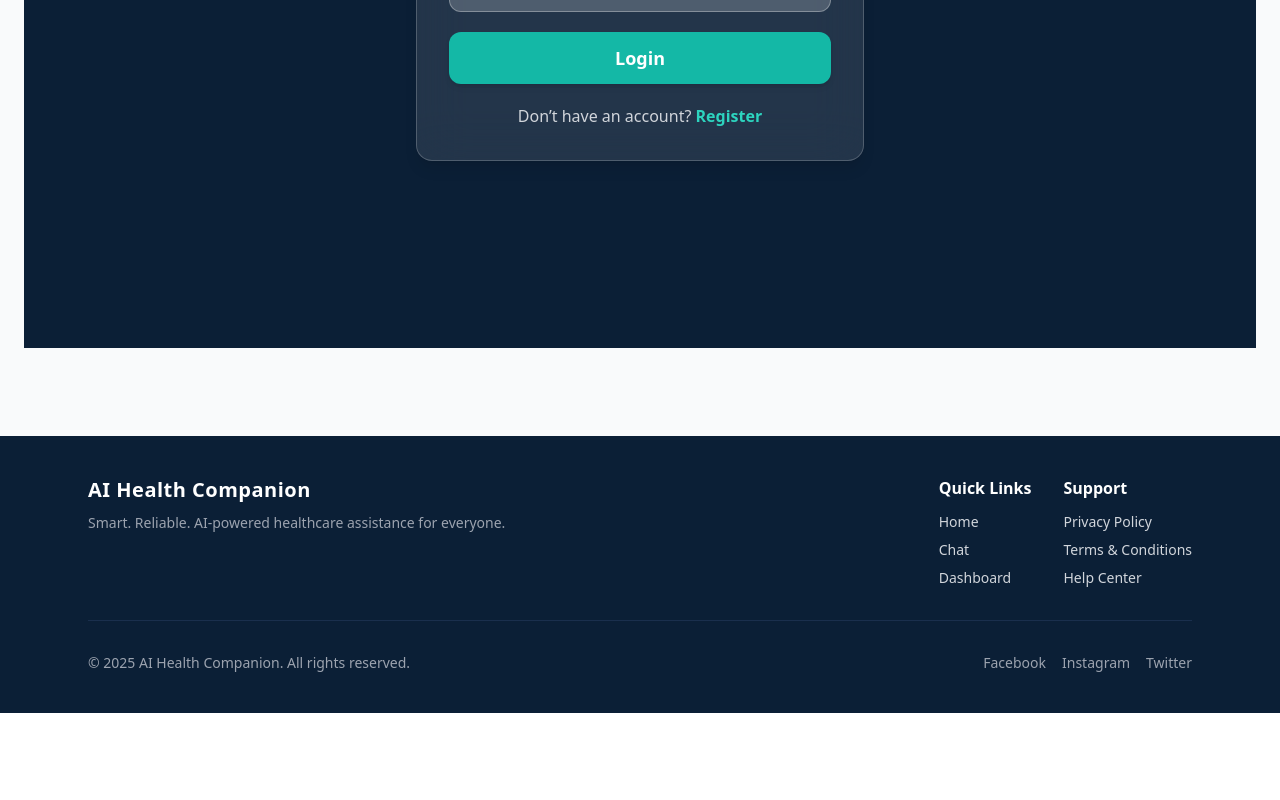
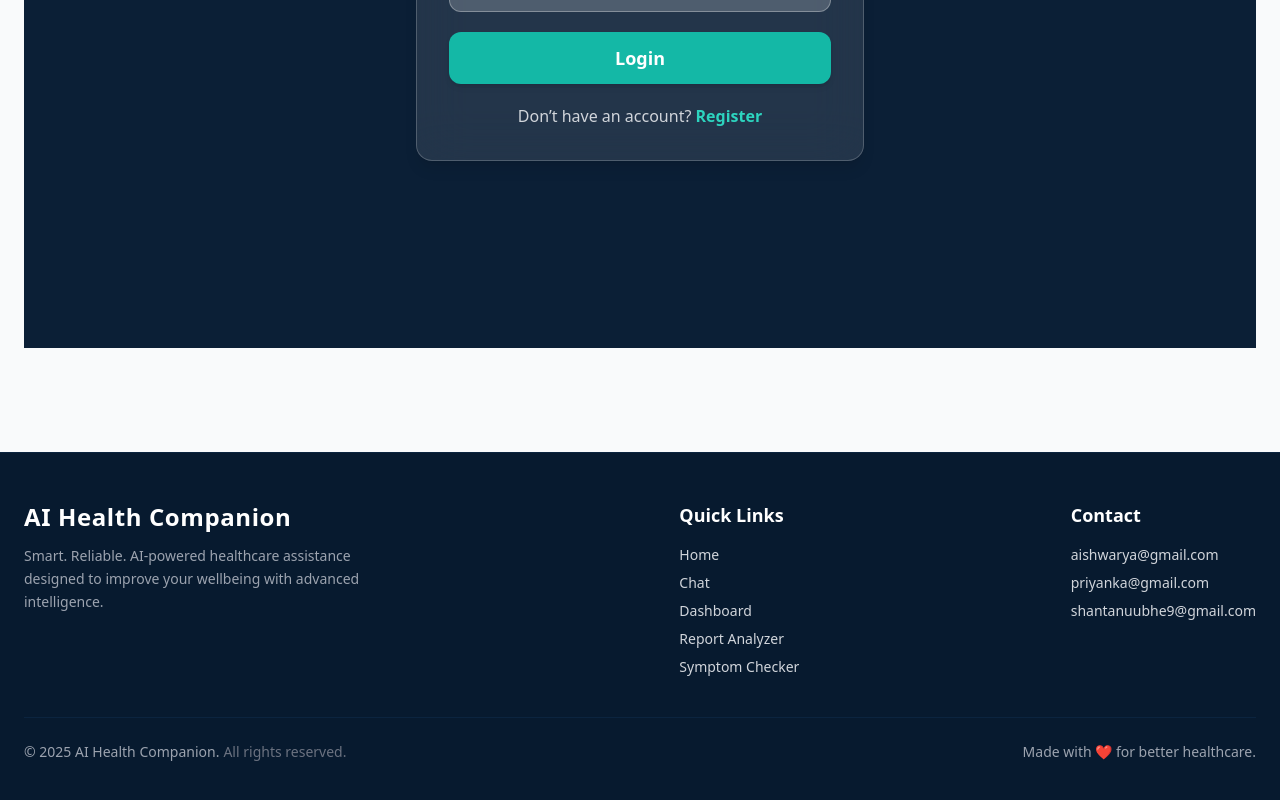
Before and after one commit to shantanu977/Health-Assistent-AI, a React (Vite) app in the folder frontend/: page /login in a window 1280 px wide. Shown: the part 552-1352 px from the top of the page. Before the commit the page ends 1265 px from the top, so only its background shows below. Built offline with nearby package versions, Linux system fonts and the light colour scheme.

Commit message:
Updated footer

```diff
--- a/frontend/src/components/Footer.jsx
+++ b/frontend/src/components/Footer.jsx
@@ -1,58 +1,78 @@
 export default function Footer() {
   return (
-    <footer className="bg-[#0B1F36] mt-16">
-      <div className="max-w-6xl mx-auto px-6 py-10">
+    <footer className="bg-[#071A2F] mt-20 border-t border-[#123357]/40">
+      <div className="max-w-7xl mx-auto px-6 py-12">
 
         {/* Top Section */}
-        <div className="flex flex-col md:flex-row justify-between items-start gap-8">
+        <div className="flex flex-col md:flex-row justify-between gap-12">
 
           {/* Branding */}
-          <div>
-            <h2 className="text-xl font-semibold text-white tracking-wide">
+          <div className="max-w-sm">
+            <h2 className="text-2xl font-semibold text-white tracking-wide">
               AI Health Companion
             </h2>
-            <p className="text-gray-400 text-sm mt-2 leading-relaxed">
-              Smart. Reliable. AI-powered healthcare assistance for everyone.
+            <p className="text-gray-400 text-sm mt-3 leading-relaxed">
+              Smart. Reliable. AI-powered healthcare assistance designed
+              to improve your wellbeing with advanced intelligence.
             </p>
           </div>
 
-          {/* Links */}
-          <div className="flex flex-col sm:flex-row gap-8">
-
+          {/* Useful Links */}
           <div>
-              <h3 className="text-white font-semibold mb-3">Quick Links</h3>
+            <h3 className="text-white font-semibold mb-4 text-lg">Quick Links</h3>
             <ul className="space-y-2 text-gray-300 text-sm">
-                <li><a href="#" className="hover:text-teal-400 transition">Home</a></li>
-                <li><a href="#" className="hover:text-teal-400 transition">Chat</a></li>
-                <li><a href="#" className="hover:text-teal-400 transition">Dashboard</a></li>
+              <li><a href="/" className="hover:text-teal-400 transition">Home</a></li>
+              <li><a href="/chat" className="hover:text-teal-400 transition">Chat</a></li>
+              <li><a href="/dashboard" className="hover:text-teal-400 transition">Dashboard</a></li>
+              <li><a href="/upload-report" className="hover:text-teal-400 transition">Report Analyzer</a></li>
+              <li><a href="/symptom-checker" className="hover:text-teal-400 transition">Symptom Checker</a></li>
             </ul>
           </div>
 
+          {/* Contact Section */}
           <div>
-              <h3 className="text-white font-semibold mb-3">Support</h3>
+            <h3 className="text-white font-semibold mb-4 text-lg">Contact</h3>
             <ul className="space-y-2 text-gray-300 text-sm">
-                <li><a href="#" className="hover:text-teal-400 transition">Privacy Policy</a></li>
-                <li><a href="#" className="hover:text-teal-400 transition">Terms & Conditions</a></li>
-                <li><a href="#" className="hover:text-teal-400 transition">Help Center</a></li>
+              <li>
+                <a
+                  className="hover:text-teal-400 transition"
+                >
+                  aishwarya@gmail.com
+                </a>
+              </li>
+              <li>
+                <a
+                  className="hover:text-teal-400 transition"
+                >
+                  priyanka@gmail.com
+                </a>
+              </li>
+              <li>
+                <a
+                  className="hover:text-teal-400 transition"
+                >
+                  shantanuubhe9@gmail.com
+                </a>
+              </li>
             </ul>
-            </div>
-
           </div>
         </div>
 
         {/* Divider */}
-        <div className="w-full h-px bg-[#1a2f4d] my-8"></div>
+        <div className="w-full h-px bg-[#123357] mt-10 mb-6 opacity-40"></div>
 
         {/* Bottom Section */}
         <div className="flex flex-col md:flex-row justify-between items-center text-gray-400 text-sm">
-          <p>© {new Date().getFullYear()} AI Health Companion. All rights reserved.</p>
+          <p>
+            © {new Date().getFullYear()} AI Health Companion.
+            <span className="text-gray-500 ml-1">All rights reserved.</span>
+          </p>
 
-          <div className="flex gap-4 mt-3 md:mt-0">
-            <a href="#" className="hover:text-teal-400 transition">Facebook</a>
-            <a href="#" className="hover:text-teal-400 transition">Instagram</a>
-            <a href="#" className="hover:text-teal-400 transition">Twitter</a>
+          <p className="mt-3 md:mt-0 text-gray-400">
+            Made with ❤️ for better healthcare.
+          </p>
         </div>
-        </div>
+
       </div>
     </footer>
   );
--- a/frontend/src/pages/Home.jsx
+++ b/frontend/src/pages/Home.jsx
@@ -85,7 +85,7 @@ export default function Home() {
         <Link to="/dashboard">
           <div className="p-5 bg-[#122A45] hover:bg-[#183655] transition rounded-2xl shadow-md border border-blue-900/40 cursor-pointer">
             <h3 className="text-lg font-semibold text-blue-300">📊 Wellness Dashboard</h3>
-            <p className="text-gray-300 mt-2">Monitor sleep, mood & progress.</p>
+            <p className="text-gray-300 mt-2">Monitor & maintain dashboard.</p>
           </div>
         </Link>
       </div>
```
Lines whose indentation alone changed are shown as unchanged.
